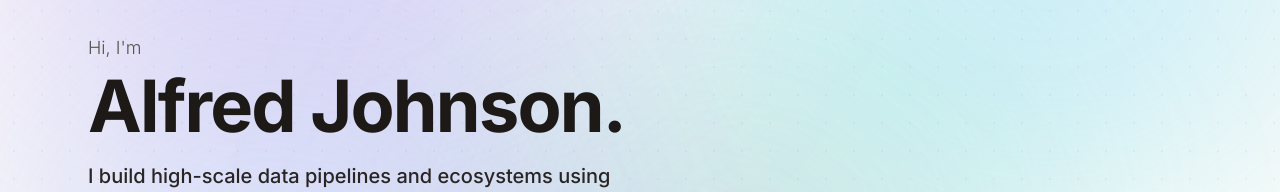
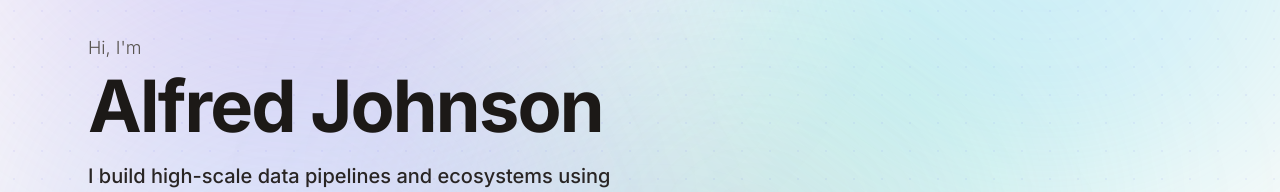
Before and after one commit to deepredalfa/alfred-personal-website, a React (Vite) app: page / in a window 1280 px wide. Shown: the part 255-447 px from the top of the page. Built offline with nearby package versions, Linux system fonts and the light colour scheme.

Commit message:
Add lightning bolt favicon; remove dot from name

```diff
--- a/index.html
+++ b/index.html
@@ -6,6 +6,7 @@
     <meta name="description" content="Alfred Johnson — Senior Data Engineer &amp; Architect. Designing scalable Lakehouse platforms with Databricks, Spark, and Delta Lake." />
     <meta property="og:title" content="Alfred Johnson | Senior Data Engineer" />
     <meta property="og:description" content="Architecting scalable data ecosystems with 14 years of engineering depth." />
+    <link rel="icon" type="image/svg+xml" href="/favicon.svg" />
     <title>Alfred Johnson | Senior Data Engineer</title>
     <link rel="preconnect" href="https://fonts.googleapis.com" />
     <link rel="preconnect" href="https://fonts.gstatic.com" crossorigin />
--- a/src/App.jsx
+++ b/src/App.jsx
@@ -52,7 +52,7 @@
 
 // UPDATE: Personal intro copy
 const INTRO = {
-  name:  'Alfred Johnson.',
+  name:  'Alfred Johnson',
   title: 'Senior Data Engineer & Architect',
   // UPDATE: Edit these two bio paragraphs
   bio1:  'Senior Data Engineer with 14 years across fintech, telco, and retail. Lakehouse architecture, Azure Databricks, Delta Lake, Apache Spark — and a strong foundation in API design, event-driven systems, and enterprise integration.',
```
Also changed, not shown: public/favicon.svg (added).
